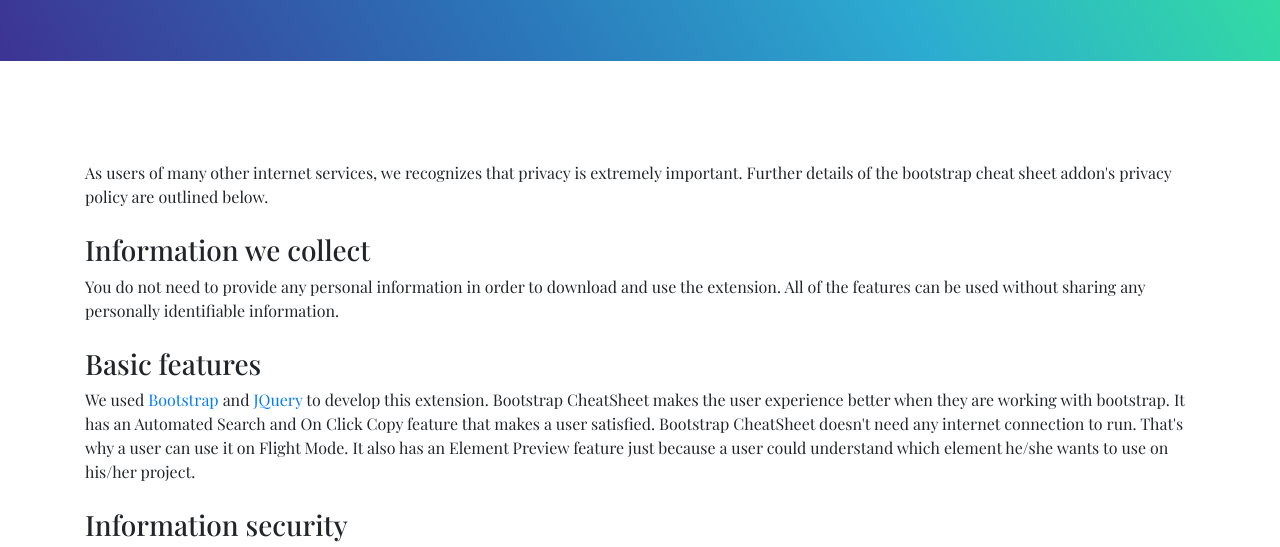
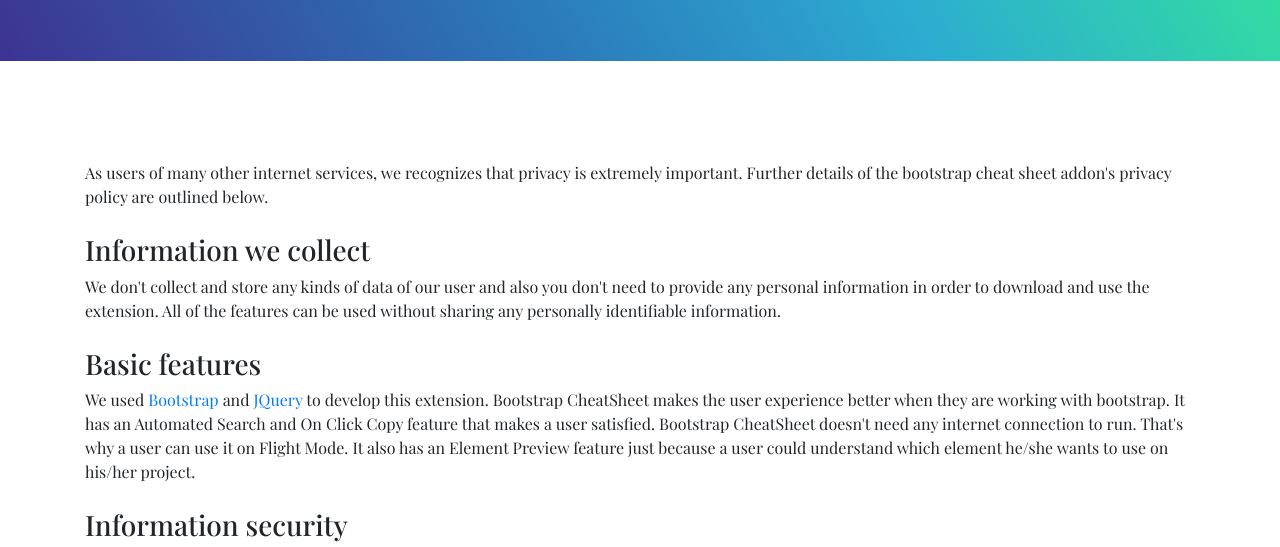
Before and after one commit to themefisher/bootstrap-cheatsheet, a plain HTML site: page privacy-policy.html in a window 1280 px wide. Shown: the part 215-762 px from the top of the page. Drawn offline with nearby package versions, Linux system fonts and the light colour scheme.

Commit message:
modified privacy

```diff
--- a/privacy-policy.html
+++ b/privacy-policy.html
@@ -36,8 +36,7 @@
       </div>
       <div class="mb-4">
         <h3>Information we collect</h3>
-        <p>You do not need to provide any personal information in order to download and use the extension. All of the
-          features can be used without sharing any personally identifiable information.</p>
+        <p>We don't collect and store any kinds of data of our user and also you don't need to provide any personal information in order to download and use the extension. All of the features can be used without sharing any personally identifiable information.</p>
       </div>
 
       <div class="mb-4">
```
